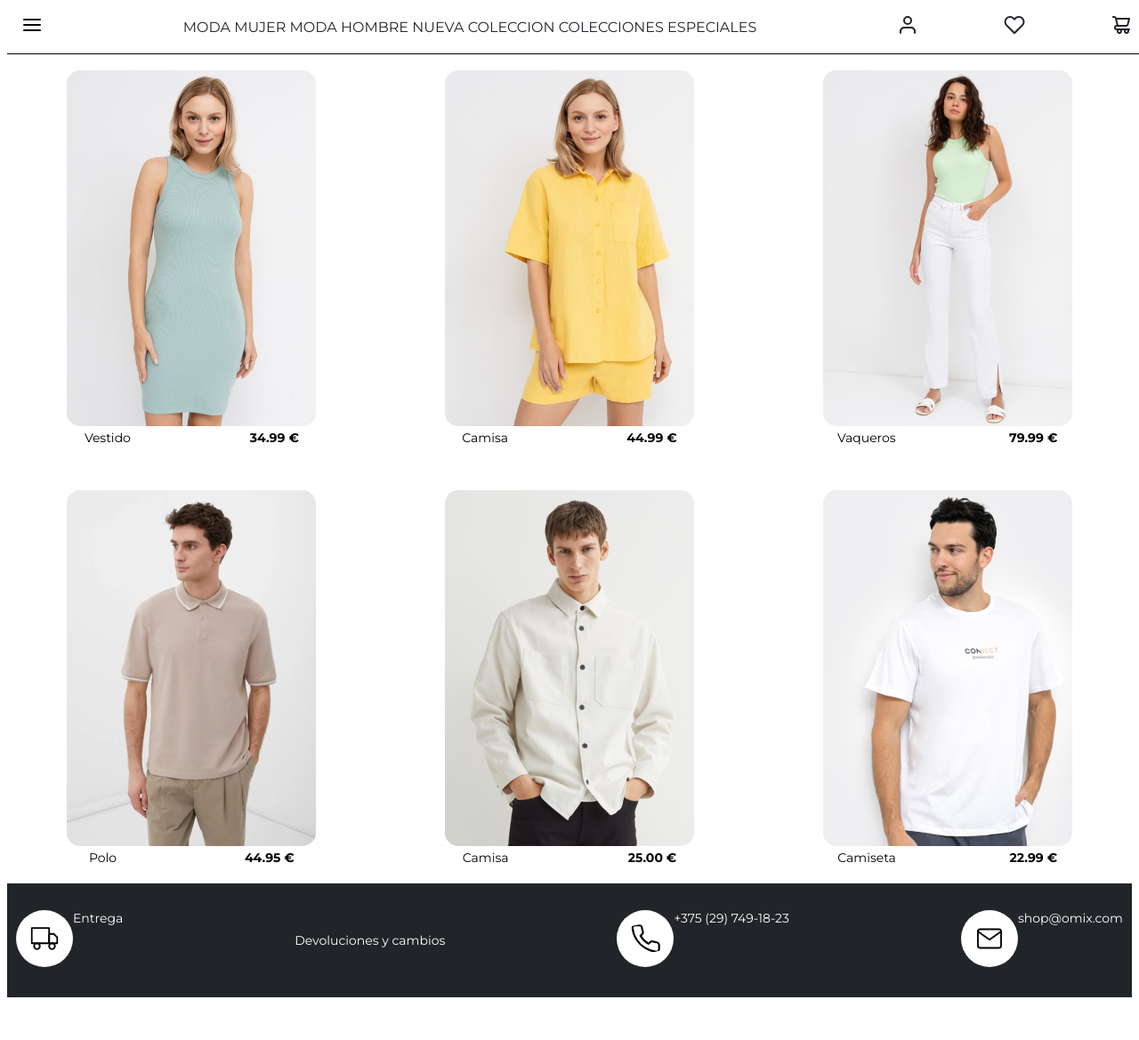
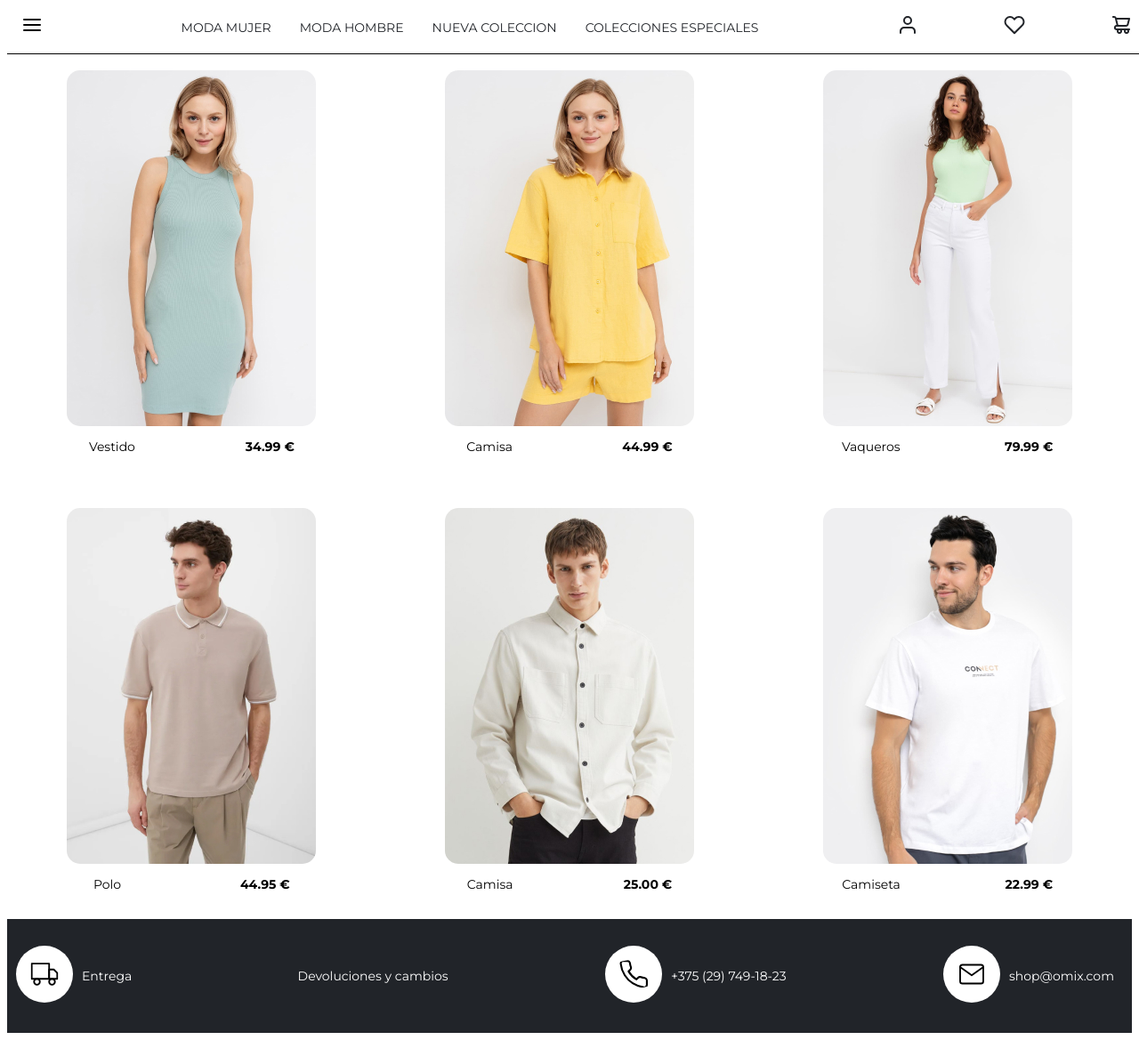
Before and after one commit to korso484/TareaModulo1, a website: page index.html in a window 1280 px wide. Shown: the whole page at 89% size. Before the commit the page ends 1129 px from the top, so only its background shows below. Drawn offline with Linux system fonts and the light colour scheme.

Commit message:
Nav Ok, body ok, footer ok

```diff
--- a/index.html
+++ b/index.html
@@ -12,10 +12,10 @@
                 <a href="#"><img src="../assets/icon-menu-burguer.svg" alt="Rayitas Menu" title="Selector del Menu"></a>
             </div>
             <div id="container-2">
-                <a href="#">MODA MUJER</a>
-                <a href="#">MODA HOMBRE</a>
-                <a href="#">NUEVA COLECCION</a>
-                <a href="#">COLECCIONES ESPECIALES</a>
+                <div><a href="#" class="element">MODA MUJER</a></div>
+                <div><a href="#" class="element">MODA HOMBRE</a></div>
+                <div><a href="#" class="element">NUEVA COLECCION</a></div>
+                <div><a href="#" class="element">COLECCIONES ESPECIALES</a></div>
             </div>
             <div id="container-3">
                 <div>
--- a/style.css
+++ b/style.css
@@ -43,6 +43,16 @@ body {
     font-size: 16px;
     text-decoration: none;
     color: #212429;
+}
+
+.navbar #container-2 {
+    display: flex;
+    justify-content: space-between;
+}
+
+.navbar .element {
+    padding: 16px;
+    font-size: 14px;
 }
 
 
@@ -122,25 +132,26 @@ footer {
     background-color: #ffffff;
 }
 
+.info {
+    padding: 10px;
+}
+
 
 .foot #container-4 {
-
     display: flex;
-    justify-content: space-between;
+    align-items: center;
 
 }
 
-
-
 .foot #container-6 {
     display: flex;
-    justify-content: space-between;
+    align-items: center;
 
 }
 
 .foot #container-7 {
     display: flex;
-    justify-content: space-between;
+    align-items: center;
 
 }
 
```
